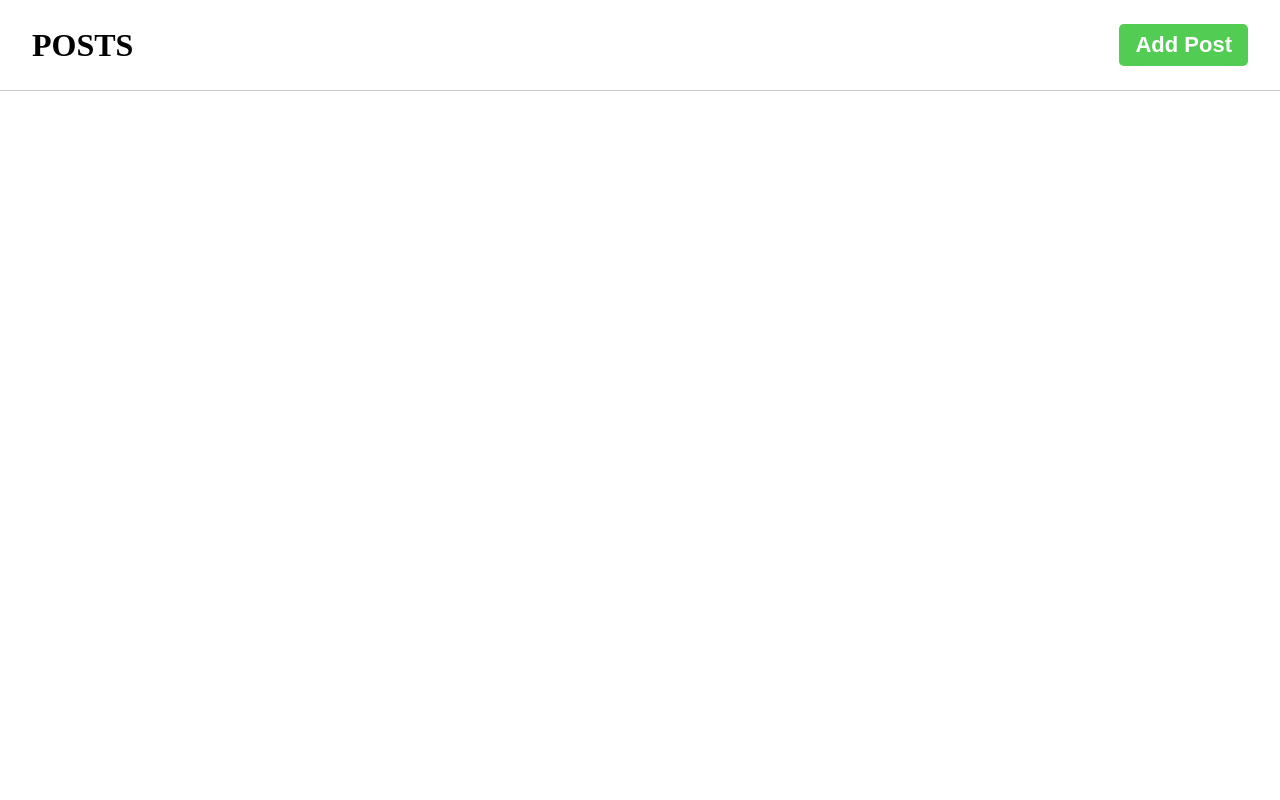
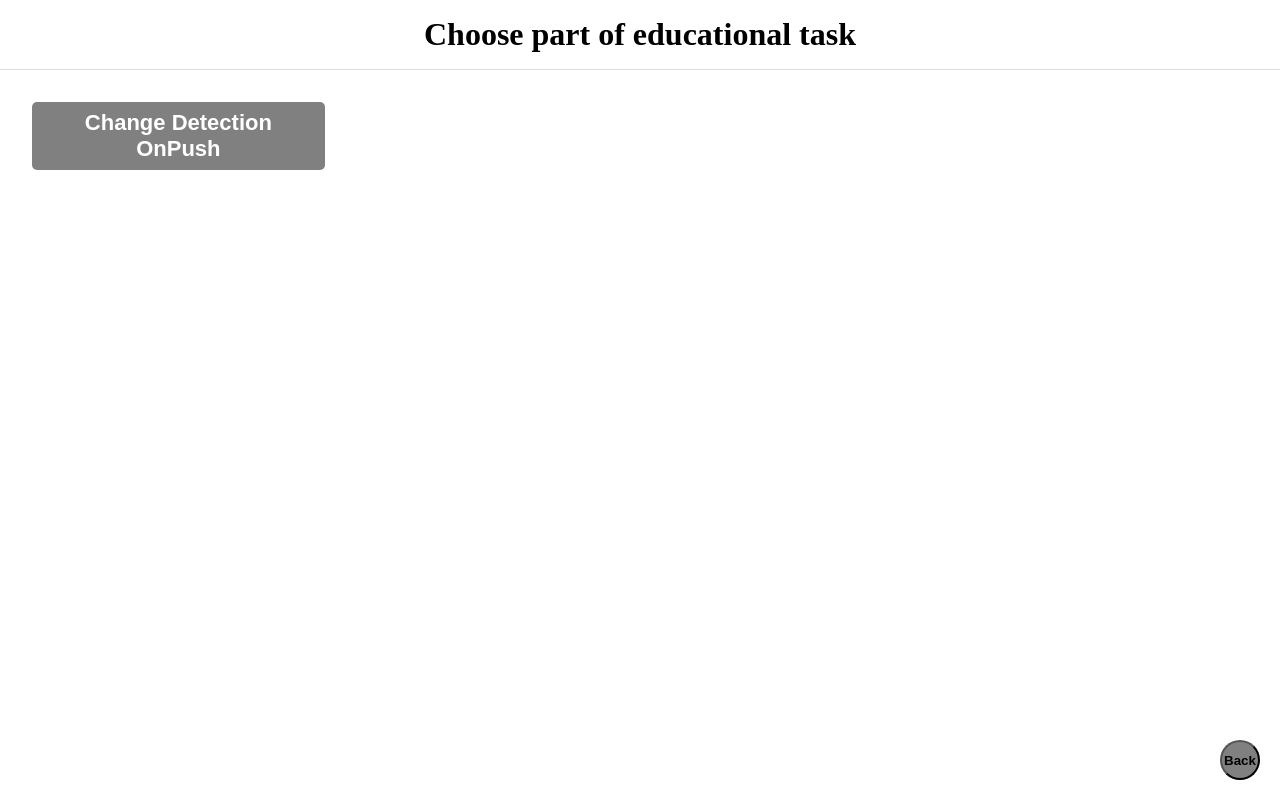
Before and after one commit to AndrewKozovyi/Trainee-Educational-Task, an Angular app: page / in a window 1280 px wide. Built offline with nearby package versions, Linux system fonts and the light colour scheme.

Commit message:
routes set up for next tasks

```diff
--- a/src/app/app.html
+++ b/src/app/app.html
@@ -1 +1,2 @@
-<app-post-page></app-post-page>
+<button class="back-btn" routerLink="../">Back</button>
+<router-outlet></router-outlet>
--- a/src/app/app.routes.ts
+++ b/src/app/app.routes.ts
@@ -1,3 +1,9 @@
 import { Routes } from '@angular/router';
+import {HomePage} from './shared/home-page/home-page';
+import {PostPage} from './changeDetectionStrategy/components/post-page/post-page';
 
-export const routes: Routes = [];
+export const routes: Routes = [
+  { path: '', component: HomePage },
+  { path: 'changeDetectionOnPush', component: PostPage },
+  { path: '**', component: HomePage },
+];
--- a/src/app/app.scss
+++ b/src/app/app.scss
@@ -0,0 +1,13 @@
+.back-btn {
+  position: absolute;
+  right: 20px;
+  bottom: 20px;
+  font-weight: bold;
+  background-color: grey;
+  border-radius: 50%;
+  width: 40px;
+  height: 40px;
+  display: flex;
+  justify-content: center;
+  align-items: center;
+}
--- a/src/app/app.ts
+++ b/src/app/app.ts
@@ -1,10 +1,11 @@
 import { Component } from '@angular/core';
-import {PostPage} from './changeDetectionStrategy/components/post-page/post-page';
+import {RouterLink, RouterOutlet} from '@angular/router';
 
 @Component({
   selector: 'app-root',
   imports: [
-    PostPage
+    RouterOutlet,
+    RouterLink
   ],
   templateUrl: './app.html',
   styleUrl: './app.scss'
--- /dev/null
+++ b/src/app/shared/home-page/home-page.html
@@ -0,0 +1,8 @@
+<header>
+  <h1>Choose part of educational task</h1>
+</header>
+<main>
+  @for (task of tasks; track task.name) {
+    <button [routerLink]="task.link">{{ task.name }}</button>
+  }
+</main>
--- /dev/null
+++ b/src/app/shared/home-page/home-page.scss
@@ -0,0 +1,31 @@
+@use '../../variables' as *;
+@use '../../mixins' as *;
+
+header {
+  width: 100%;
+  padding: 1rem 2rem;
+  text-align: center;
+  border-bottom: 1px solid #ddd;
+  box-sizing: border-box;
+}
+
+main {
+  display: grid;
+  grid-template-columns: repeat(4, 2fr);
+  grid-auto-rows: 1fr;
+  grid-column-gap: 15px;
+  grid-row-gap: 15px;
+  padding: 2rem;
+  box-sizing: border-box;
+
+  button {
+    @include custom-button(
+        22px,
+        0.5rem 1rem,
+        $confirm-btn-font-color,
+        grey,
+        #a6a6a6,
+        none
+    )
+  }
+}
--- /dev/null
+++ b/src/app/shared/home-page/home-page.ts
@@ -0,0 +1,15 @@
+import { Component } from '@angular/core';
+import {navigatingBar, OnBoardingTask} from '../model/onboadingTask';
+import {RouterLink} from '@angular/router';
+
+@Component({
+  selector: 'app-home-page',
+  imports: [
+    RouterLink
+  ],
+  templateUrl: './home-page.html',
+  styleUrl: './home-page.scss'
+})
+export class HomePage {
+  tasks: OnBoardingTask[] = navigatingBar;
+}
--- /dev/null
+++ b/src/app/shared/model/onboadingTask.ts
@@ -0,0 +1,11 @@
+export interface OnBoardingTask {
+  name: string;
+  link: string;
+}
+
+export const navigatingBar: OnBoardingTask[] = [
+  {
+    name: 'Change Detection OnPush',
+    link: '/changeDetectionOnPush',
+  },
+]
```
Also changed, not shown: 1 other file (tests, documents, lock files or other folders).
